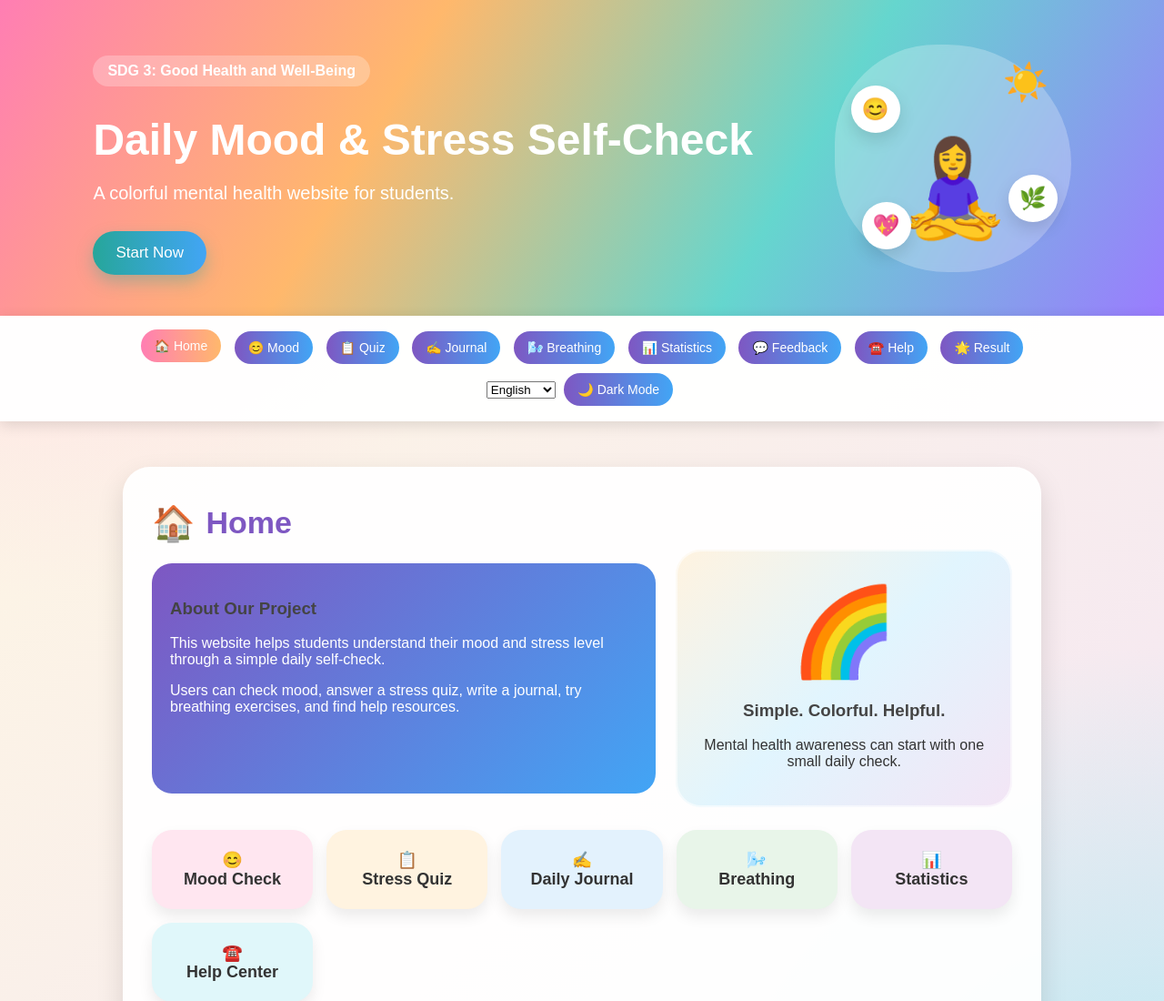
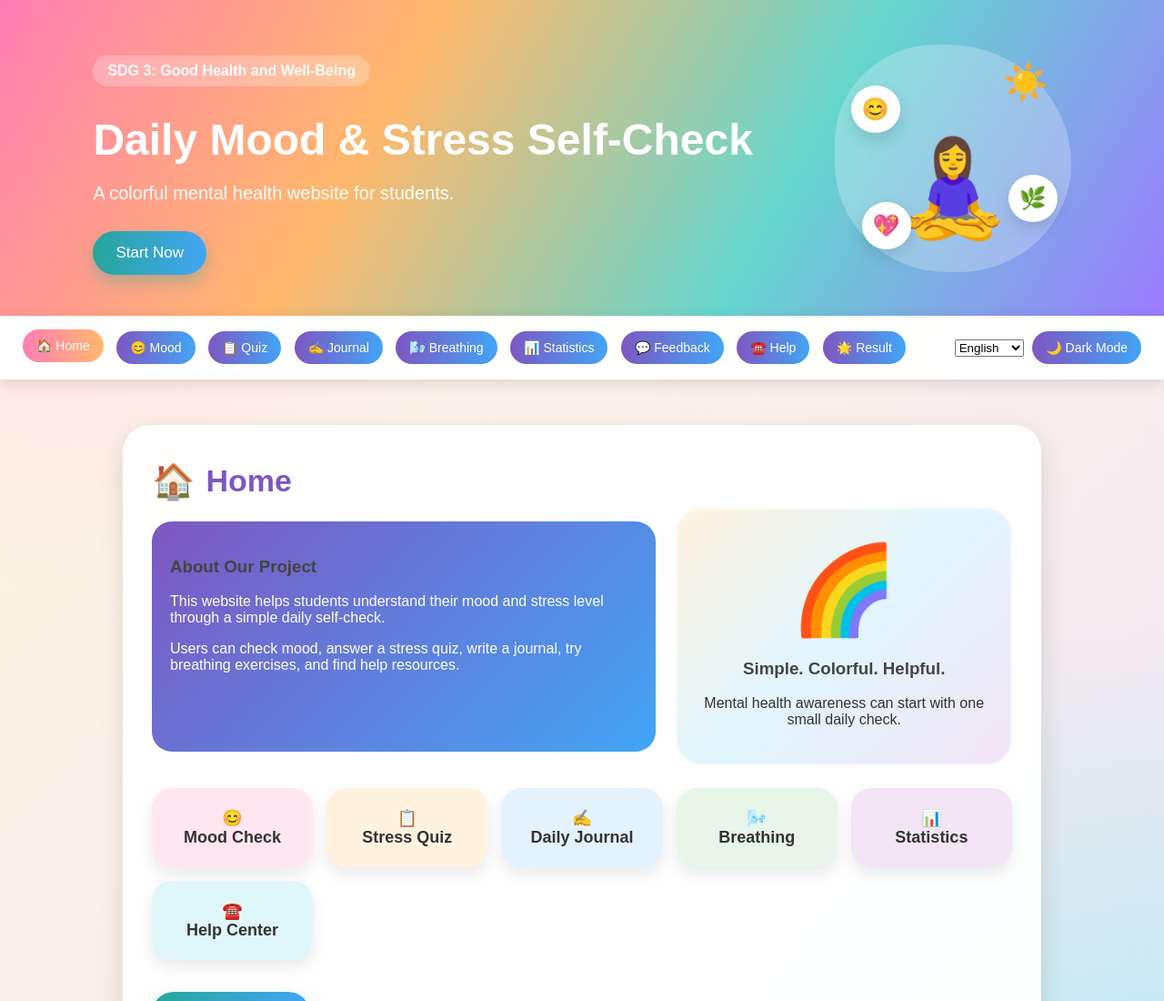
Before and after one commit to andychang1168-collab/Andyfinalproject, a plain HTML site: page index.html in a window 1280 px wide. Shown: the top 1100 px of the page at 91% size. Drawn offline with Linux system fonts and the light colour scheme.

Commit message:
Update style.css

```diff
--- a/style.css
+++ b/style.css
@@ -109,11 +109,17 @@ body {
 nav {
   position: sticky;
   top: 0;
+  z-index: 1000;
+
+  display: flex;
+  justify-content: space-between;
+  align-items: center;
+
   background: rgba(255,255,255,0.95);
-  text-align: center;
-  padding: 12px;
+
+  padding: 12px 20px;
+
   box-shadow: 0 4px 15px rgba(0,0,0,0.12);
-  z-index: 10;
 }
 
 nav button {
```
